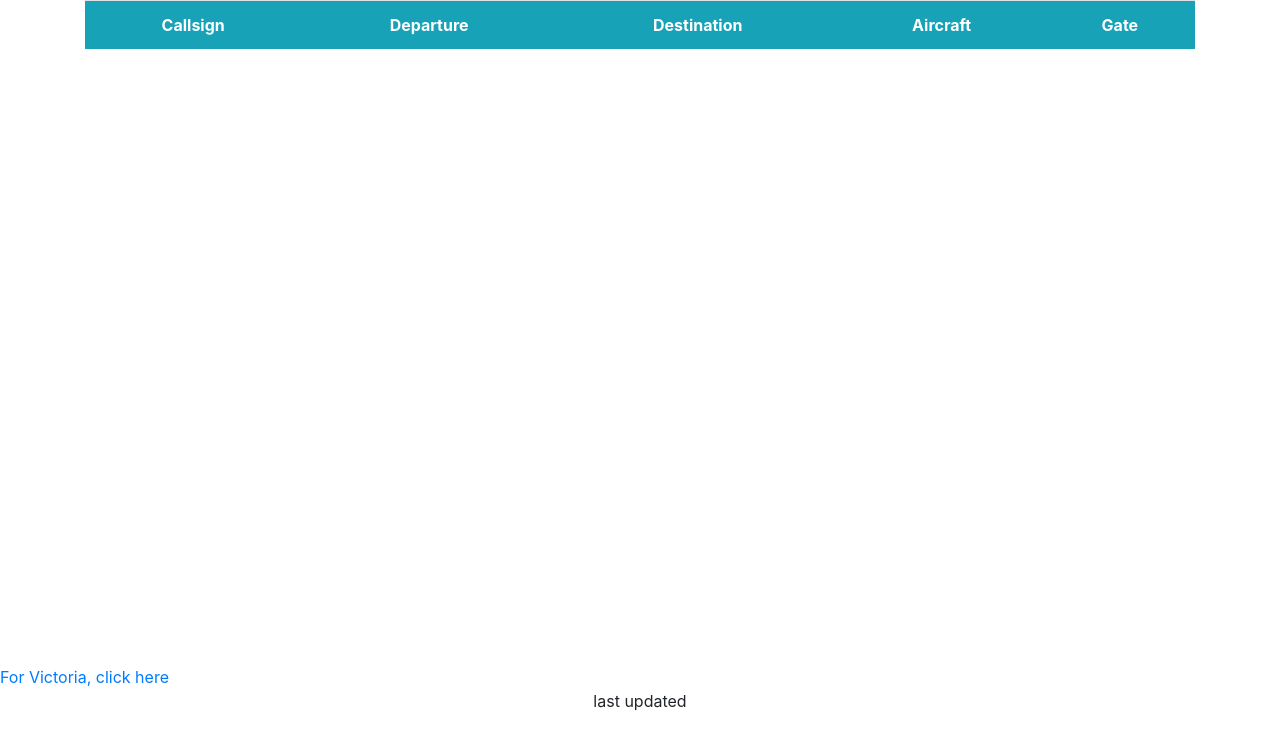
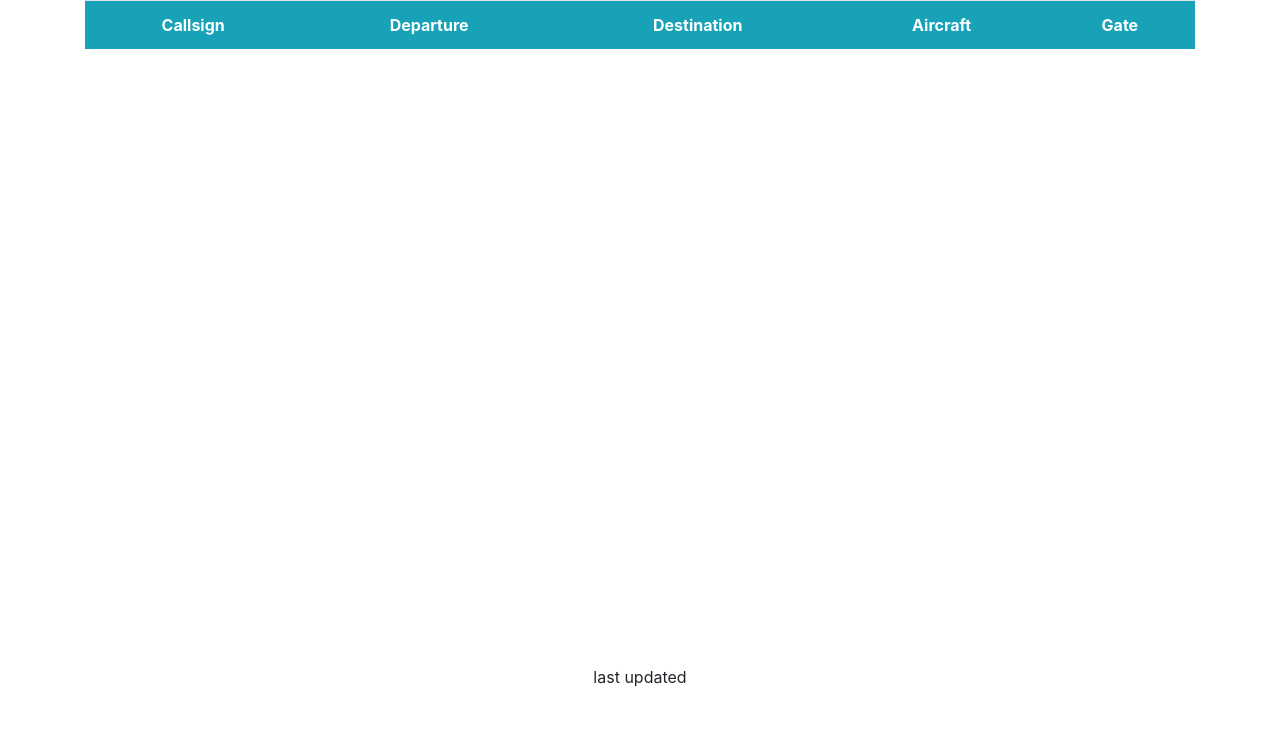
Before and after one commit to officialisaaczhang/czvrgm.github.io, a plain HTML site: page index.html in a window 1280 px wide. Drawn offline with nearby package versions, Linux system fonts and the light colour scheme; no server answers.

Commit message:
Update index.html

```diff
--- a/index.html
+++ b/index.html
@@ -42,7 +42,6 @@
     <div class="container" style="margin:auto">
         <div id="mapid" style="width: 100%; height: 600px;"></div>
     </div>
-    <a href="CYYJ.html">For Victoria, click here</a>
     <div id="time" style="margin:auto">last updated</div>
 </body>
 </html>
```
